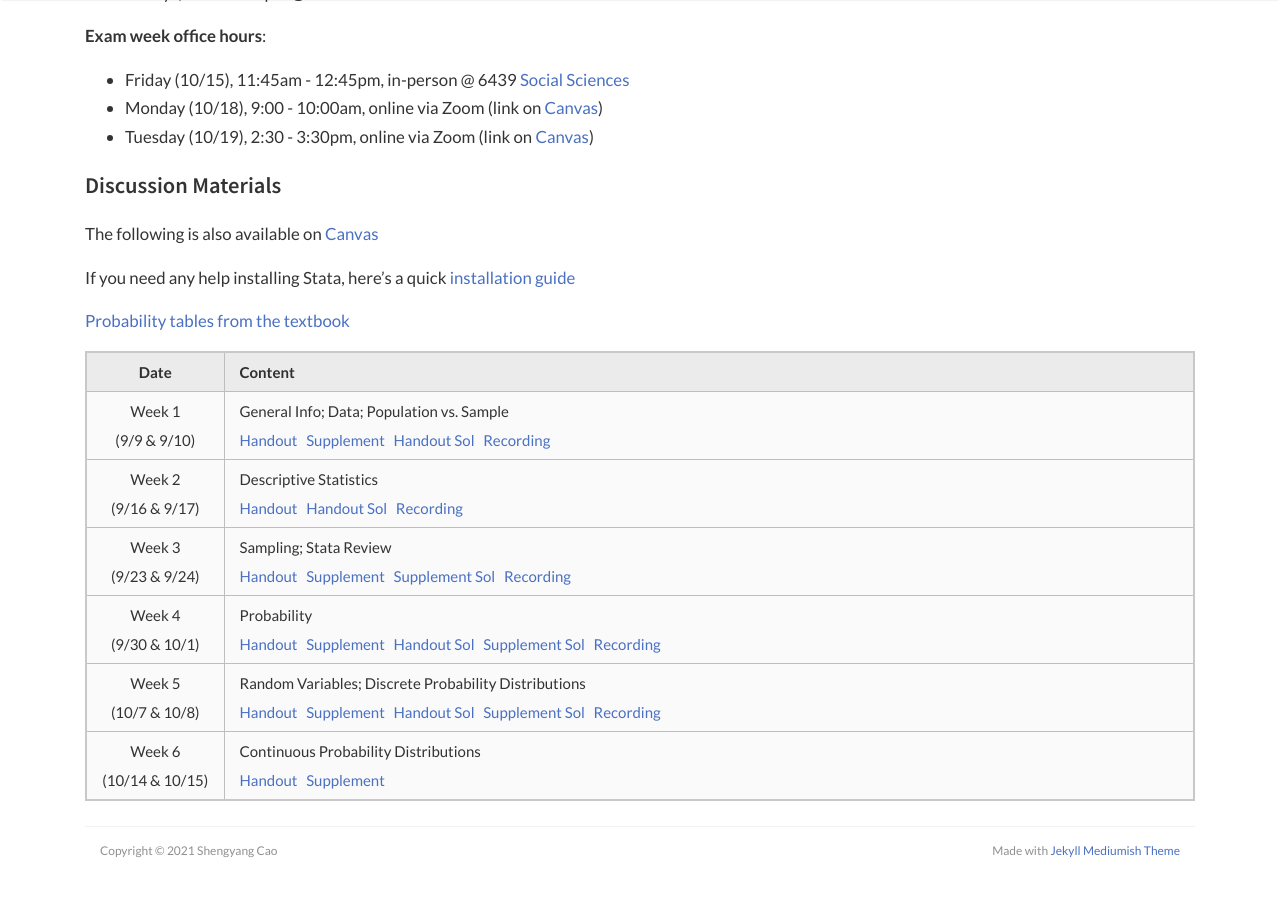
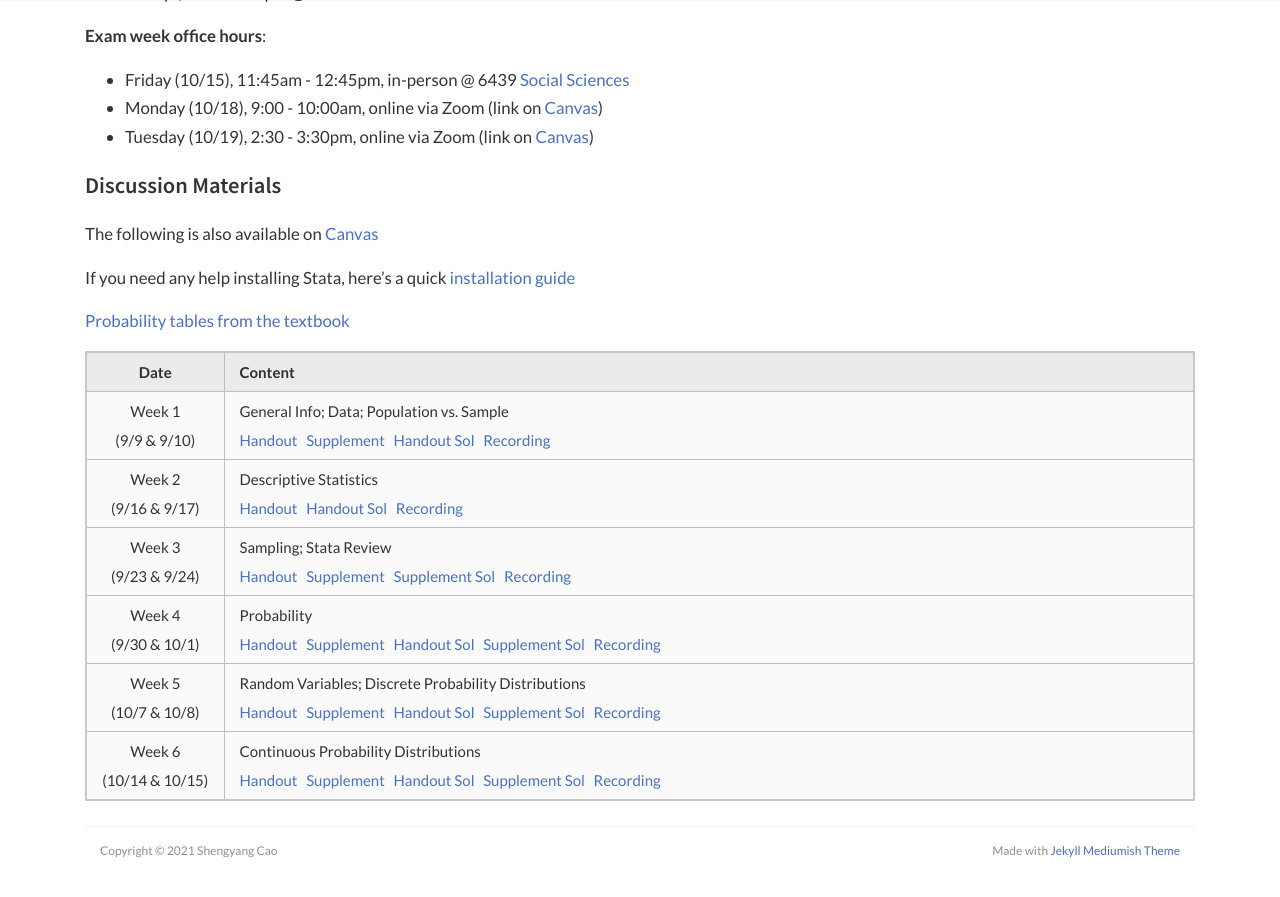
Before and after one commit to scaotravis/scaotravis.github.io, a Jekyll site: the page built from _pages/teaching/fa21-310.md, in a window 1280 px wide and 900 px high, scrolled down 624 px. Shown: the top 897 px of the window. Built offline with Jekyll 4.4.1, drawn with Linux system fonts in a browser that asks for light colours; nearby versions of some CDN libraries; comment, search, counter and statistics services are not loaded.

Commit message:
update 310 page

```diff
--- a/_pages/teaching/fa21-310.md
+++ b/_pages/teaching/fa21-310.md
@@ -42,4 +42,4 @@
 | Week 3 <br> (9/23 & 9/24) | Sampling; Stata Review <br> [Handout](https://canvas.wisc.edu/courses/257051/files/20592136?module_item_id=3958676) &nbsp; [Supplement]({{ site.baseurl }}/downloads/teaching/fa21-310/310_fa21_supplement-3.pdf) &nbsp; [Supplement Sol]({{ site.baseurl }}/downloads/teaching/fa21-310/310_fa21_supplement-3_sol.pdf) &nbsp; [Recording](https://uwmadison.zoom.us/rec/share/D5vYFrenM7Yu2uSOByuCEEANhDj7GvW9ciurw0bNJSBQhm6qfB-ZTfBkwr0aYECo.gwiPmFdHSw61T_O1) |
 | Week 4 <br> (9/30 & 10/1) | Probability <br> [Handout](https://canvas.wisc.edu/courses/257051/files/20592150?wrap=1) &nbsp; [Supplement]({{ site.baseurl }}/downloads/teaching/fa21-310/310_fa21_supplement-4.pdf) &nbsp; [Handout Sol](https://canvas.wisc.edu/courses/257051/files/20592168?module_item_id=3958746) &nbsp; [Supplement Sol]({{ site.baseurl }}/downloads/teaching/fa21-310/310_fa21_supplement-4_sol.pdf) &nbsp; [Recording](https://uwmadison.zoom.us/rec/share/j7fBDVrB8lbyM8CeRbPSyN_mxZnX9GWSfmSlBs5coZtbSbxoE1ZTXrRcCvjslljM.wHonnL60Dgz7adwn) |
 | Week 5 <br> (10/7 & 10/8) | Random Variables; Discrete Probability Distributions <br> [Handout](https://canvas.wisc.edu/courses/257051/files/20592110?wrap=1) &nbsp; [Supplement]({{ site.baseurl }}/downloads/teaching/fa21-310/310_fa21_supplement-5.pdf) &nbsp; [Handout Sol](https://canvas.wisc.edu/courses/257051/files/20592175?module_item_id=3958747) &nbsp; [Supplement Sol]({{ site.baseurl }}/downloads/teaching/fa21-310/310_fa21_supplement-5_sol.pdf) &nbsp; [Recording](https://uwmadison.zoom.us/rec/share/tNtlc8CtTfPDrLiGVZDu0pwMCbYzsMuibYlZCMWnrqmwH1rckxP-rrwjTQfvNg3V.qZELbgJa0_FwOxHE) |
-| Week 6 <br> (10/14 & 10/15) | Continuous Probability Distributions <br> [Handout](https://canvas.wisc.edu/courses/257051/files/20592148?wrap=1) &nbsp; [Supplement]({{ site.baseurl }}/downloads/teaching/fa21-310/310_fa21_supplement-6.pdf) |
+| Week 6 <br> (10/14 & 10/15) | Continuous Probability Distributions <br> [Handout](https://canvas.wisc.edu/courses/257051/files/20592148?wrap=1) &nbsp; [Supplement]({{ site.baseurl }}/downloads/teaching/fa21-310/310_fa21_supplement-6.pdf) &nbsp; [Handout Sol](https://canvas.wisc.edu/courses/257051/files/20592172?wrap=1) &nbsp; [Supplement Sol]({{ site.baseurl }}/downloads/teaching/fa21-310/310_fa21_supplement-6_sol.pdf) &nbsp; [Recording](https://uwmadison.zoom.us/rec/share/hGQEHf0Oa9E4jnKKacd_mm1-1MiWLxnwUcu2IWiOYmBKOWHy9Csz_Mvu7B0TY8qo.vj18652YXaHH6uAU) |
```
Also changed, not shown: 4 other files.
